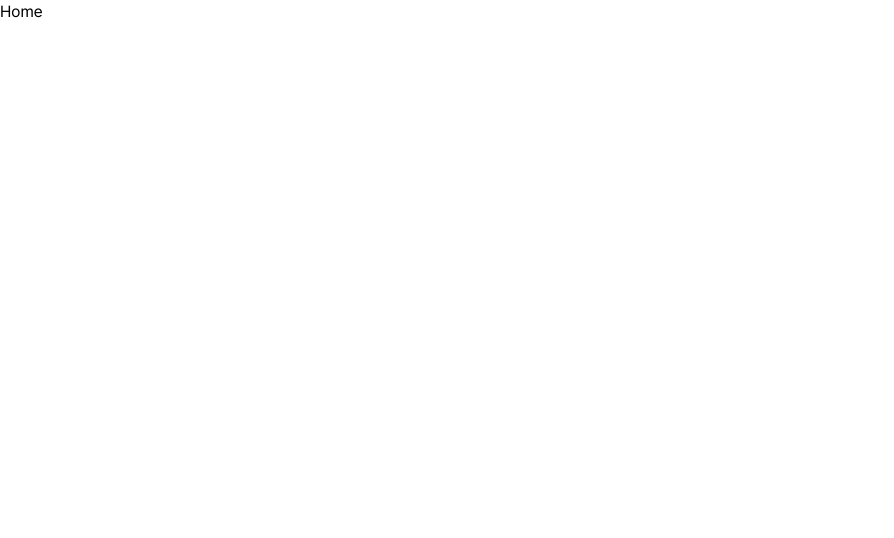
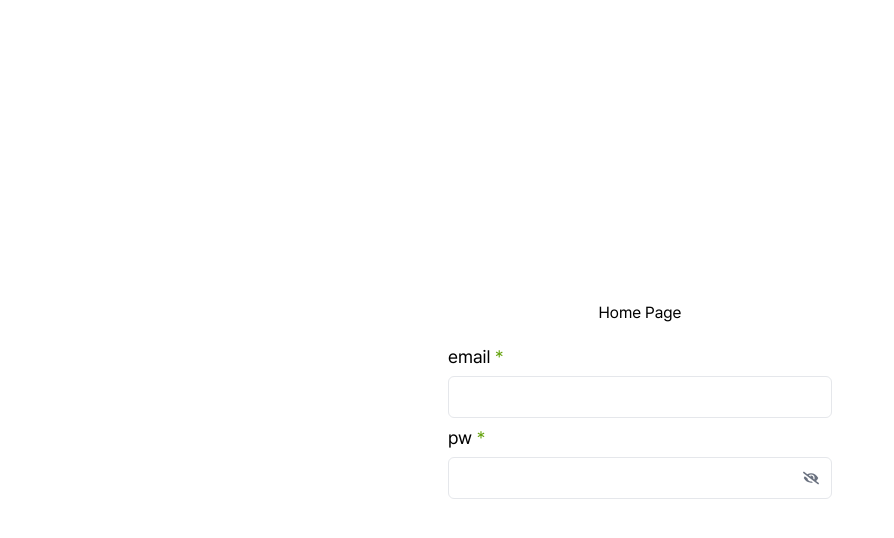
Before and after one commit to zooyaho/component-lab, a Next.js app: page / in a window 1280 px wide. Shown: the top 538 px of the page, without its empty margins (0-894 px from the left). Built offline with nearby package versions, Linux system fonts and the light colour scheme.

Commit message:
* default input, password input, label 공통 컴포넌트 작업

```diff
--- a/app/globals.css
+++ b/app/globals.css
@@ -22,9 +22,18 @@ body {
   font-family: var(--font-pretendard-regular), sans-serif;
 }
 
+i {
+  font-style: normal;
+}
+
 @layer utilities {
   .text-balance {
     text-wrap: balance;
+  }
+  .flex-center {
+    display: flex;
+    justify-content: center;
+    align-items: center;
   }
 }
 
--- a/app/page.tsx
+++ b/app/page.tsx
@@ -1,7 +1,18 @@
+import { Input, PasswordInput } from "@/components/common/input";
 import Image from "next/image";
+import close from "@/public/assets/icons/close.svg"
+import Label from "@/components/common/label";
 
 export default function Home() {
   return (
-    <h1>Home</h1>
+    <section className="flex-center flex-col gap-5 w-screen h-screen">
+      <h1>Home Page</h1>
+      <form className="flex flex-col gap-2 w-[30vw]">
+        <Label text={"email"} htmlFor={"email"} isRequired />
+        <Input id="email" />
+        <Label text={"pw"} htmlFor={"pw"} isRequired />
+        <PasswordInput id="email" />
+      </form>
+    </section>
   );
 }
--- /dev/null
+++ b/components/common/input/index.ts
@@ -0,0 +1,4 @@
+import Input from "./input";
+import PasswordInput from "./passwordInput";
+
+export { Input, PasswordInput };
--- /dev/null
+++ b/components/common/input/input.tsx
@@ -0,0 +1,21 @@
+import React, { forwardRef, InputHTMLAttributes } from 'react';
+
+// 기존 input 타입 확장
+interface InputPropsType extends InputHTMLAttributes<HTMLInputElement> {
+}
+
+const Input = forwardRef<HTMLInputElement, InputPropsType>((
+  { className, ...props },
+  ref
+) => {
+  return (
+    <input
+      ref={ref}
+      className={`px-4 py-2 border rounded-md focus:outline-none focus:ring-1 focus:ring-gray-600 focus:border-transparent ${className}`
+      }
+      {...props}
+    />
+  );
+});
+
+export default Input;
--- /dev/null
+++ b/components/common/input/passwordInput.tsx
@@ -0,0 +1,52 @@
+"use client"
+import React, { forwardRef, InputHTMLAttributes, useState } from 'react';
+import { FaEyeSlash } from 'react-icons/fa';
+import { IoEyeSharp } from "react-icons/io5";
+
+interface PasswordInputPropsType extends InputHTMLAttributes<HTMLInputElement> {
+  label?: string;
+  errorMessage?: string;
+}
+
+const PasswordInput = forwardRef<HTMLInputElement, PasswordInputPropsType>((
+  { label, errorMessage, className, ...props },
+  ref
+) => {
+  const [inputType, setInputType] = useState("password");
+  const [isFocused, setIsFocused] = useState(false);
+
+  const onClickViewToggleBtn = () => {
+    setInputType((prevType) => prevType === "text" ? "password" : "text")
+  }
+  const onFocusInput = (event: React.FocusEvent<HTMLInputElement>) => {
+    setIsFocused(true);
+    props.onFocus?.(event);
+  }
+  const onBlurInput = (event: React.FocusEvent<HTMLInputElement>) => {
+    setIsFocused(false);
+    props.onBlur?.(event);
+  }
+
+  return (
+    <div className={`relative w-full px-4 py-2 border rounded-md ${isFocused && "ring-gray-600 ring-1 border-transparent"} ${className}`}>
+      <input
+        ref={ref}
+        className={`w-full pr-5 px-0 py-0 focus:outline-none`
+        }
+        type={props.type ?? inputType}
+        onFocus={onFocusInput}
+        onBlur={onBlurInput}
+        {...props}
+      />
+      <button
+        type="button"
+        onClick={onClickViewToggleBtn}
+        className="absolute inset-y-0 right-0 flex items-center pr-3 text-gray-500 hover:text-gray-700"
+      >
+        {inputType === "password" ? <FaEyeSlash /> : <IoEyeSharp />}
+      </button>
+    </div>
+  );
+});
+
+export default PasswordInput;
--- /dev/null
+++ b/components/common/label/index.ts
@@ -0,0 +1 @@
+export { default } from "./label";
--- /dev/null
+++ b/components/common/label/label.tsx
@@ -0,0 +1,7 @@
+interface LabelPropsType {
+  text: string; className?: string; isRequired?: boolean, htmlFor: string
+}
+
+export default function Label({ text, className, isRequired, htmlFor }: LabelPropsType) {
+  return (<label className={`w-fit title-s ${className}`} htmlFor={htmlFor}>{text}{isRequired && <i className="text-lime-600">&nbsp;*</i>}</label>);
+}
--- a/package.json
+++ b/package.json
@@ -13,7 +13,8 @@
   "dependencies": {
     "next": "14.2.14",
     "react": "^18",
-    "react-dom": "^18"
+    "react-dom": "^18",
+    "react-icons": "^5.3.0"
   },
   "devDependencies": {
     "@chromatic-com/storybook": "^1.9.0",
```
Also changed, not shown: 1 other file (tests, documents, lock files or other folders).
